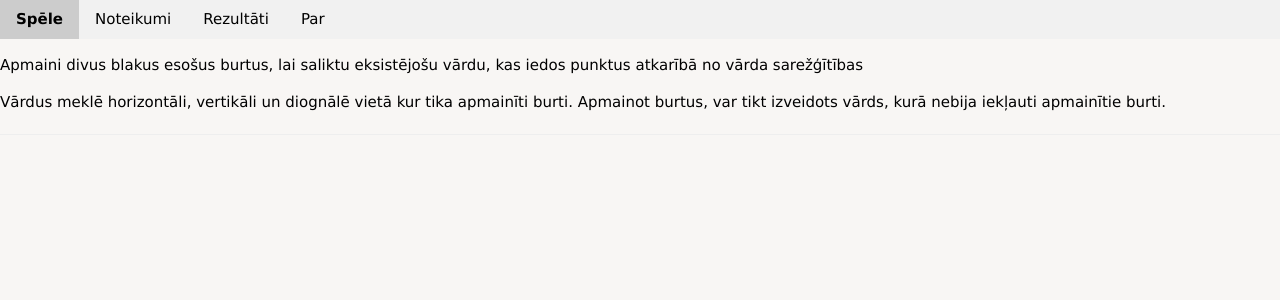
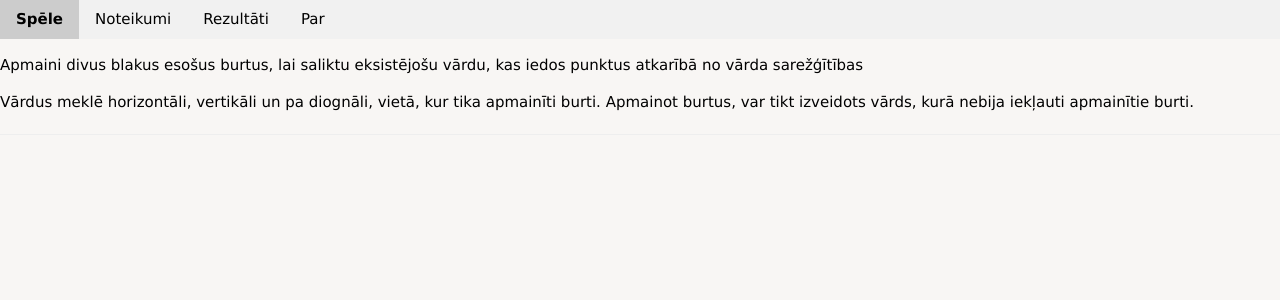
Before and after one commit to TheTomyLV/word_crush, a Flask app: page /rules/ in a window 1280 px wide. Shown: the top 300 px of the page. Run offline with Flask 3, Linux system fonts and the light colour scheme.

Commit message:
rules changed

```diff
--- a/templates/rules.html
+++ b/templates/rules.html
@@ -5,5 +5,5 @@ Noteikumi
 {% block content %}
 <p>Apmaini divus blakus esošus burtus, lai saliktu eksistējošu vārdu, kas iedos punktus atkarībā no vārda sarežģītības</p>
 <p></p>
-<p>Vārdus meklē horizontāli, vertikāli un diognālē vietā kur tika apmainīti burti. Apmainot burtus, var tikt izveidots vārds, kurā nebija iekļauti apmainītie burti.</p>
+<p>Vārdus meklē horizontāli, vertikāli un pa diognāli, vietā, kur tika apmainīti burti. Apmainot burtus, var tikt izveidots vārds, kurā nebija iekļauti apmainītie burti.</p>
 {% endblock %}
```
